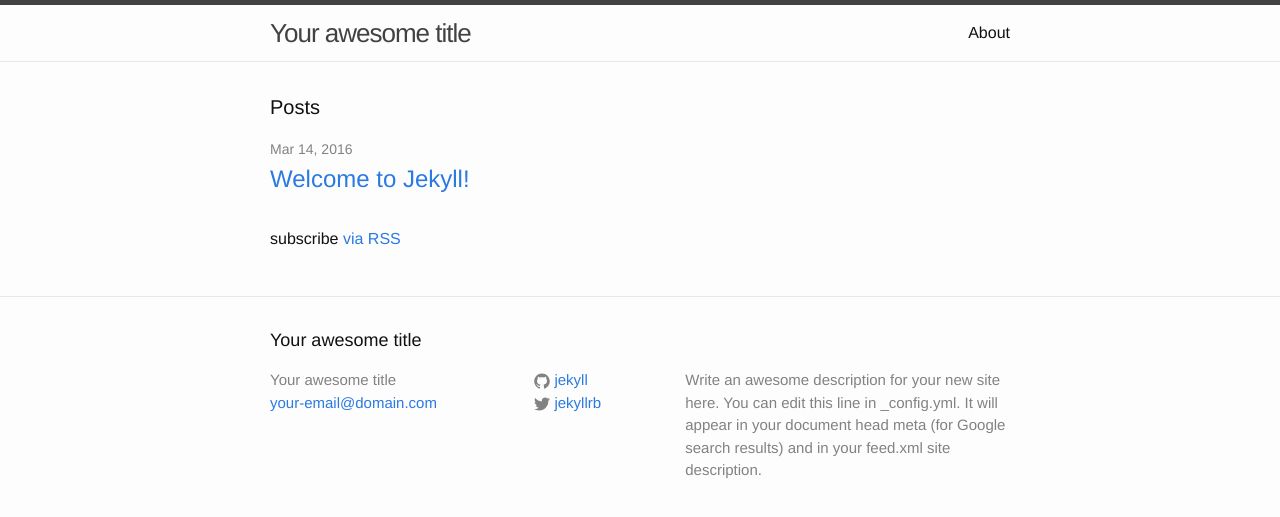
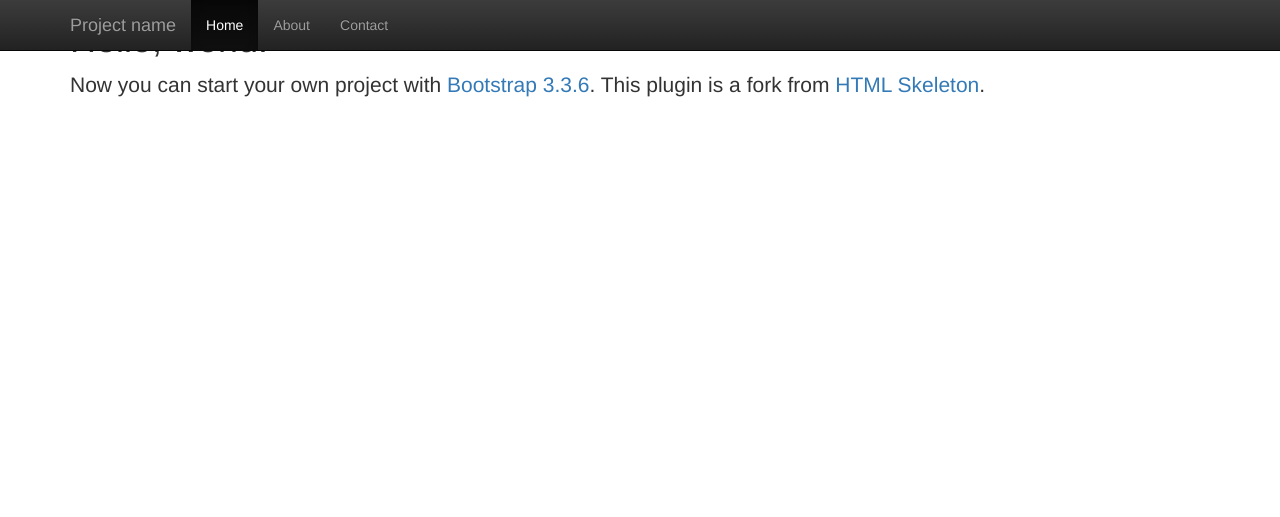
Before and after one commit to david-brener/test, a Jekyll site: the page built from index.html, in a window 1280 px wide. Shown: the top 517 px of the page. Built offline with Jekyll 4.4.1, drawn with Linux system fonts in a browser that asks for light colours; nearby versions of some CDN libraries.

Commit message:
changed default layout file

```diff
--- a/_layouts/default.html
+++ b/_layouts/default.html
@@ -1,20 +1,53 @@
 <!DOCTYPE html>
-<html>
+<html lang="">
+<head>
+    <meta charset="UTF-8">
+    <meta name="viewport" content="width=device-width, initial-scale=1.0">
+    <meta name="description" content="">
+    <meta name="author" content="">
+    <title>Starter Template for Bootstrap 3.3.6</title>
+    <link rel="shortcut icon" href="">
+    <link rel="stylesheet" href="https://maxcdn.bootstrapcdn.com/bootstrap/3.3.6/css/bootstrap.min.css">
+    <link rel="stylesheet" href="https://maxcdn.bootstrapcdn.com/bootstrap/3.3.6/css/bootstrap-theme.min.css">
 
-  {% include head.html %}
 
-  <body>
+    <!--[if IE]>
+        <script src="https://cdnjs.cloudflare.com/ajax/libs/html5shiv/3.7.3/html5shiv.min.js"></script>
+        <script src="https://cdnjs.cloudflare.com/ajax/libs/respond.js/1.4.2/respond.min.js"></script>
+    <![endif]-->
+</head>
 
-    {% include header.html %}
+<body>
+    <nav class="navbar navbar-inverse navbar-fixed-top" role="navigation">
+        <div class="container">
+            <div class="navbar-header">
+                <button type="button" class="navbar-toggle" data-toggle="collapse" data-target=".navbar-collapse">
+                    <span class="sr-only">Toggle navigation</span>
+                    <span class="icon-bar"></span>
+                    <span class="icon-bar"></span>
+                    <span class="icon-bar"></span>
+                </button>
+                <a class="navbar-brand" href="#">Project name</a>
+            </div>
 
-    <div class="page-content">
-      <div class="wrapper">
-        {{ content }}
-      </div>
+            <div class="collapse navbar-collapse">
+                <ul class="nav navbar-nav">
+                    <li class="active"><a href="#">Home</a></li>
+                    <li><a href="#about">About</a></li>
+                    <li><a href="#contact">Contact</a></li>
+                </ul>
+            </div><!--.nav-collapse -->
+        </div>
+    </nav>
+
+    <div class="container">
+        <div class="starter-template">
+            <h1>Hello, world!</h1>
+            <p class="lead">Now you can start your own project with <a target="_blank" href="http://getbootstrap.com/">Bootstrap 3.3.6</a>. This plugin is a fork from <a href="https://github.com/le717/brackets-html-skeleton#readme">HTML Skeleton</a>.</p>
+        </div>
     </div>
 
-    {% include footer.html %}
-
-  </body>
-
+    <script src="https://ajax.googleapis.com/ajax/libs/jquery/1.11.3/jquery.min.js"></script>
+    <script src="https://maxcdn.bootstrapcdn.com/bootstrap/3.3.6/js/bootstrap.min.js"></script>
+</body>
 </html>
```
